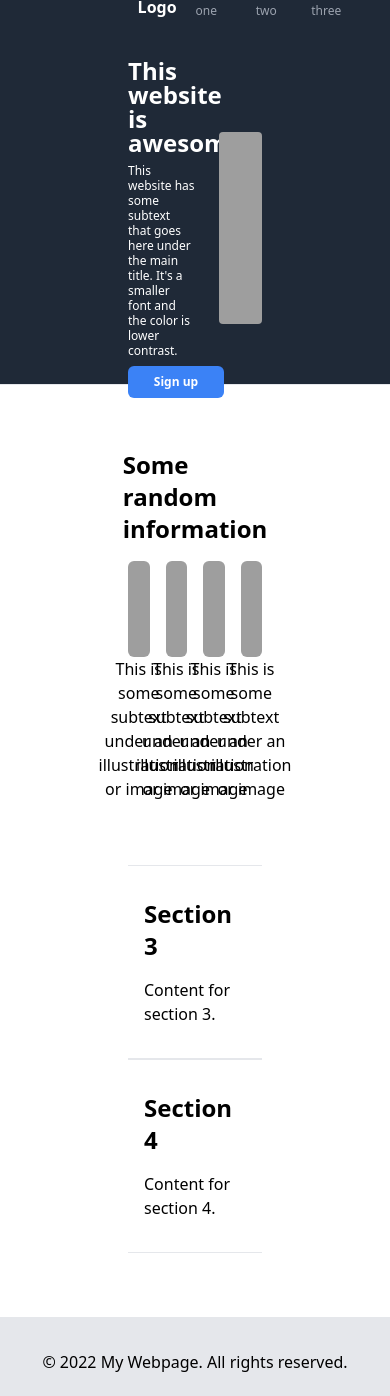
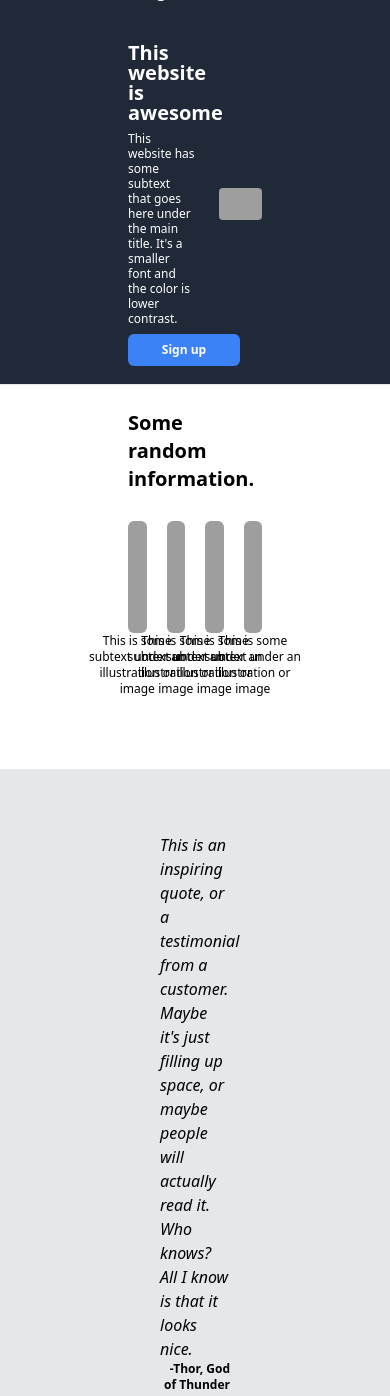
Before and after one commit to halcyon1128/cmsit-exercises, a plain HTML site: page awesome.htm in a window 390 px wide. Shown: the top 1396 px of the page. Drawn offline with nearby package versions, Linux system fonts and the light colour scheme; grey boxes are pictures that could not be loaded.

Commit message:
awesome.htm responsiveness update 01

```diff
--- a/awesome.htm
+++ b/awesome.htm
@@ -22,13 +22,44 @@
             }
         }
     </script>
+    <style>
+        @media (max-width: 300px) {
+            html {
+                font-size: 2px;
+            }
+        }
+
+        @media (min-width: 301px) and (max-width: 420px) {
+            html {
+                font-size: 16px;
+            }
+        }
+
+        @media (min-width: 421px) and (max-width: 580px) {
+            html {
+                font-size: 18px;
+            }
+        }
+
+        @media (min-width: 581px) and (max-width: 640px) {
+            html {
+                font-size: 20px;
+            }
+        }
+
+        @media (min-width: 641px) {
+            html {
+                font-size: 22px;
+            }
+        }
+    </style>
 </head>
 
 
 
 <body>
     <header
-        class="max-h-96 h-1/3 text-white bg-gray-800 px-32 pt-0 gap-5 text-center flex flex-col items-top justify-center">
+        class="max-h-96 h-1/3 text-white bg-gray-800 px-32 py-12 pt-0 gap-5 text-center flex flex-col items-top justify-center">
         <nav class="mt-1 flex justify-between bg-gray-800 text-white">
             <h5 class="m-0 p-0 font-bold">Header Logo</h5>
             <div class="m-0 p-0 flex items-center text-xs font-medium gap-5 text-gray-400">
@@ -39,7 +70,7 @@
         </nav>
         <div class="relative flex justify-between items-center h-30 w-full py-5">
             <div class="text-left text-wrap w-1/2 mr-3">
-                <h1 class="text-2xl font-bold leading-none line-clamp-2">This website is awesome</h1>
+                <h1 class="text-xl font-bold leading-none line-clamp-2">This website is awesome</h1>
                 <p class="text-xs text-grey-800 leading-tight my-2 line-clamp-3 text-wrap">This website has some subtext
                     that goes
                     here under
@@ -50,68 +81,84 @@
                     lower
                     contrast.</p>
                 <button
-                    class="bg-blue-500 hover:bg-blue-700 text-white font-bold py-2 px-4 rounded-md text-xs p-4 w-24">
+                    class="bg-blue-500 hover:bg-blue-700 text-white font-bold py-2 px-4 rounded-md text-xs p-4 w-28">
                     Sign up
                 </button>
             </div>
             <div class="container w-auto h-full max-h-42 ml-3">
                 <img src="https://images.pexels.com/photos/165971/pexels-photo-165971.jpeg?auto=compress&cs=tinysrgb&w=1260&h=750&dpr=2"
-                    class="object-cover h-48 w-96 rounded" alt="Image description">
+                    class="object-cover h-38 w-96 rounded" alt="Image description">
             </div>
         </div>
     </header>
 
-    <main class="h-auto pt-0 pb-16 px-32 bg-grey_awesome border-t border-b border-gray-200">
-        <section class="h-auto w-auto py-16 px-0 flex flex-col items-center justify-center">
-            <h4 class="text-2xl font-bold mb-4">Some random information</h4>
-            <div class="container mx-auto grid grid-cols-4 gap-4 text-center">
+    <main class="h-auto pt-0 pb-16 px-0 bg-grey_awesome border-t border-b border-gray-200">
+        <section class="h-auto w-auto py-6 px-32 flex flex-col items-center justify-center">
+            <h4 class="text-xl font-bold mb-7">Some random information.</h4>
+            <div class="container mx-auto grid grid-cols-4 gap-5 text-center text-xs">
                 <div class="container flex flex-col items-center">
-                    <img class="rounded-md w-24 h-24 object-cover"
+                    <img class="rounded-md w-28 h-28 object-cover"
                         src="https://images.stockcake.com/public/0/4/e/04e60aaa-1f89-4d0e-bffd-c8439fd30118_large/vintage-guitar-solo-stockcake.jpg"
                         alt="Image 1">
-                    <p>This is some subtext
+                    <p class="w-28 text-center text-xs">This is some subtext
                         under an illustration
                         or image
                     </p>
                 </div>
                 <div class="container flex flex-col items-center">
-                    <img class="rounded-md w-24 h-24 object-cover"
+                    <img class="rounded-md w-28 h-28 object-cover"
                         src="https://images.stockcake.com/public/d/3/3/d3322735-dd75-4265-bec9-5b4e2b2dc86f_large/guitar-against-bricks-stockcake.jpg"
                         alt="Image 2">
-                    <p>This is some subtext
+                    <p class="w-28 text-center text-xs">This is some subtext
                         under an illustration
                         or image</p>
                 </div>
                 <div class="container flex flex-col items-center">
-                    <img class="rounded-md w-24 h-24 object-cover"
+                    <img class="rounded-md w-28 h-28 object-cover"
                         src="https://images.stockcake.com/public/8/3/5/83528acf-ed16-447b-8136-4ac445e52a63_large/vintage-guitar-corner-stockcake.jpg"
                         alt="Image 3">
-                    <p>This is some subtext
+                    <p class="w-28 text-center text-xs">This is some subtext
                         under an illustration
                         or image</p>
                 </div>
                 <div class="container flex flex-col items-center">
-                    <img class="rounded-md w-24 h-24 object-cover"
+                    <img class="rounded-md w-28 h-28 object-cover"
                         src="https://images.stockcake.com/public/6/5/e/65e34a8f-254a-4647-89eb-eec3af87c03f_large/vintage-guitar-display-stockcake.jpg"
                         alt="Image 4">
-                    <p>This is some subtext
+                    <p class="w-28 h-28 text-center text-xs">This is some subtext
                         under an illustration
                         or image</p>
                 </div>
             </div>
         </section>
-        <section class="py-8 px-4 bg-white border-t border-b border-gray-200">
-            <h4 class="text-2xl font-bold mb-4">Section 3</h4>
-            <p>Content for section 3.</p>
+        <section class="bg-gray-200 px-40 py-16 ">
+            <h4 class="text-medium font-thin italic text-wrap">
+                This is an inspiring quote, or a testimonial from a customer. Maybe it's just filling up space, or maybe
+                people will actually read it. Who knows? All I know is that it looks nice.
+            </h4>
+            <p class="text-right text-xs font-semibold">-Thor, God of Thunder</p>
         </section>
-        <section class="py-8 px-4 bg-white border-t border-b border-gray-200">
-            <h4 class="text-2xl font-bold mb-4">Section 4</h4>
-            <p>Content for section 4.</p>
+        <section class="px-32 py-12 bg-white border-gray-200">
+            <div class="rounded bg-blue-500 py-8 px-20 flex items-center justify-between">
+                <div>
+                    <h4 class="text-sm text-white font-semibold">Call to action! It's time!</h4>
+                    <p class="text-xs text-white font-thin">Sign up for our product by clicking that button right
+                        over
+                        there!</p>
+                </div>
+                <button class="bg-blue-500 hover:bg-blue-700
+                                border-2 border-white
+                                text-white font-bold py-2 px-4 rounded-md text-xs w-28">
+                    Sign up
+                </button>
+
+            </div>
+
         </section>
     </main>
 
-    <footer class="bg-gray-200 py-8 text-center">
-        <p>&copy; 2022 My Webpage. All rights reserved.</p>
+    <footer class="bg-gray-800 py-8 text-gray-200 font-thin text-xs text-center">
+        <p>Copyright &copy; The Odin Project 2021</p>
     </footer>
 </body>
 
```
Also changed, not shown: 1 other file.
